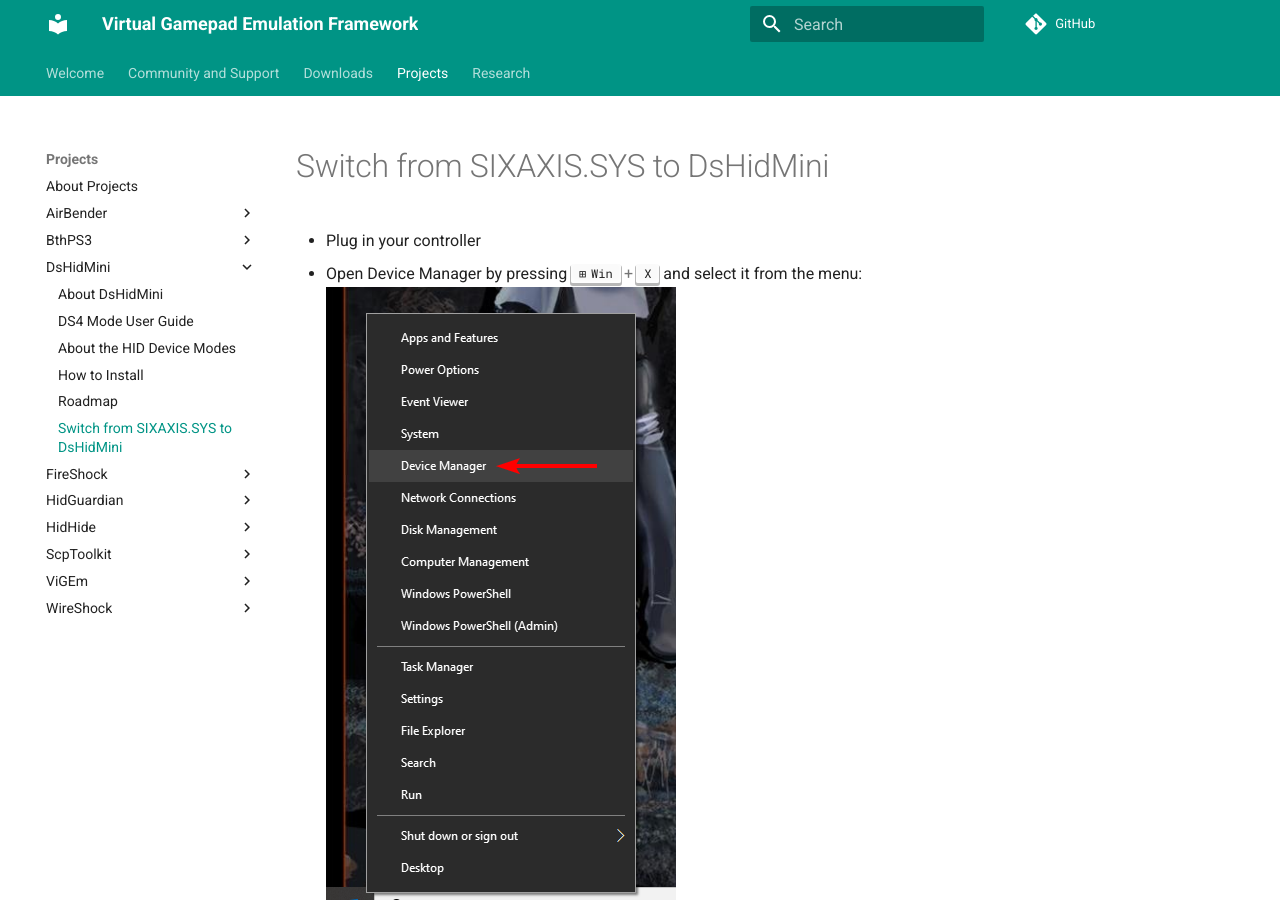
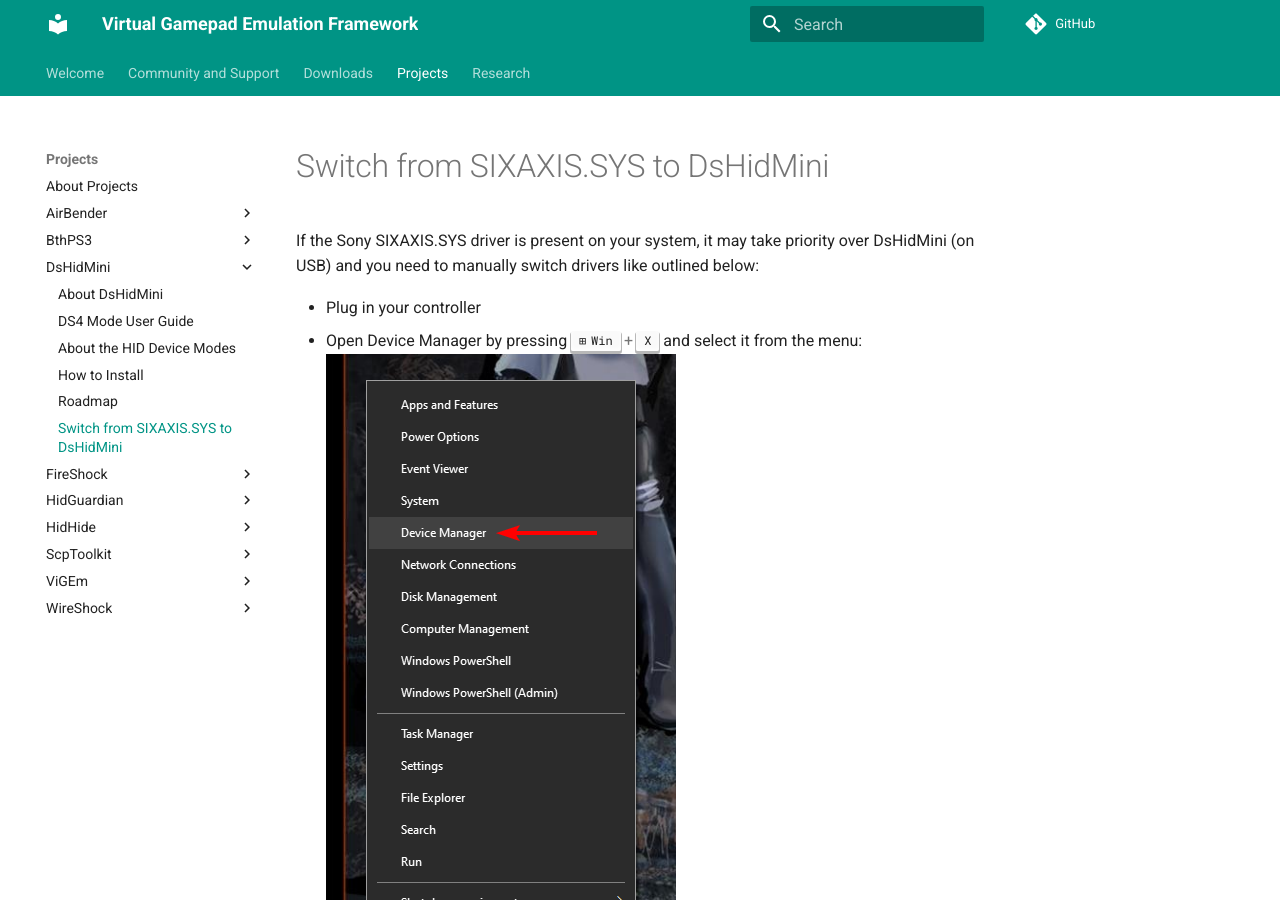
Before and after one commit to nefarius/ViGEm.github.io, an MkDocs documentation site: the page built from docs/projects/DsHidMini/SIXAXIS.SYS-to-DsHidMini-Guide.md, in a window 1280 px wide and 900 px high. Built offline with MkDocs 1.6.1 and Material for MkDocs 9.7.7, drawn with Linux system fonts in a browser that asks for light colours; comment, search, counter and statistics services are not loaded.

Commit message:
Updated article

```diff
--- a/docs/projects/DsHidMini/SIXAXIS.SYS-to-DsHidMini-Guide.md
+++ b/docs/projects/DsHidMini/SIXAXIS.SYS-to-DsHidMini-Guide.md
@@ -1,4 +1,6 @@
 # Switch from SIXAXIS.SYS to DsHidMini
+
+If the Sony SIXAXIS.SYS driver is present on your system, it may take priority over DsHidMini (on USB) and you need to manually switch drivers like outlined below:
 
 - Plug in your controller
 - Open Device Manager by pressing ++win+x++ and select it from the menu:
```
